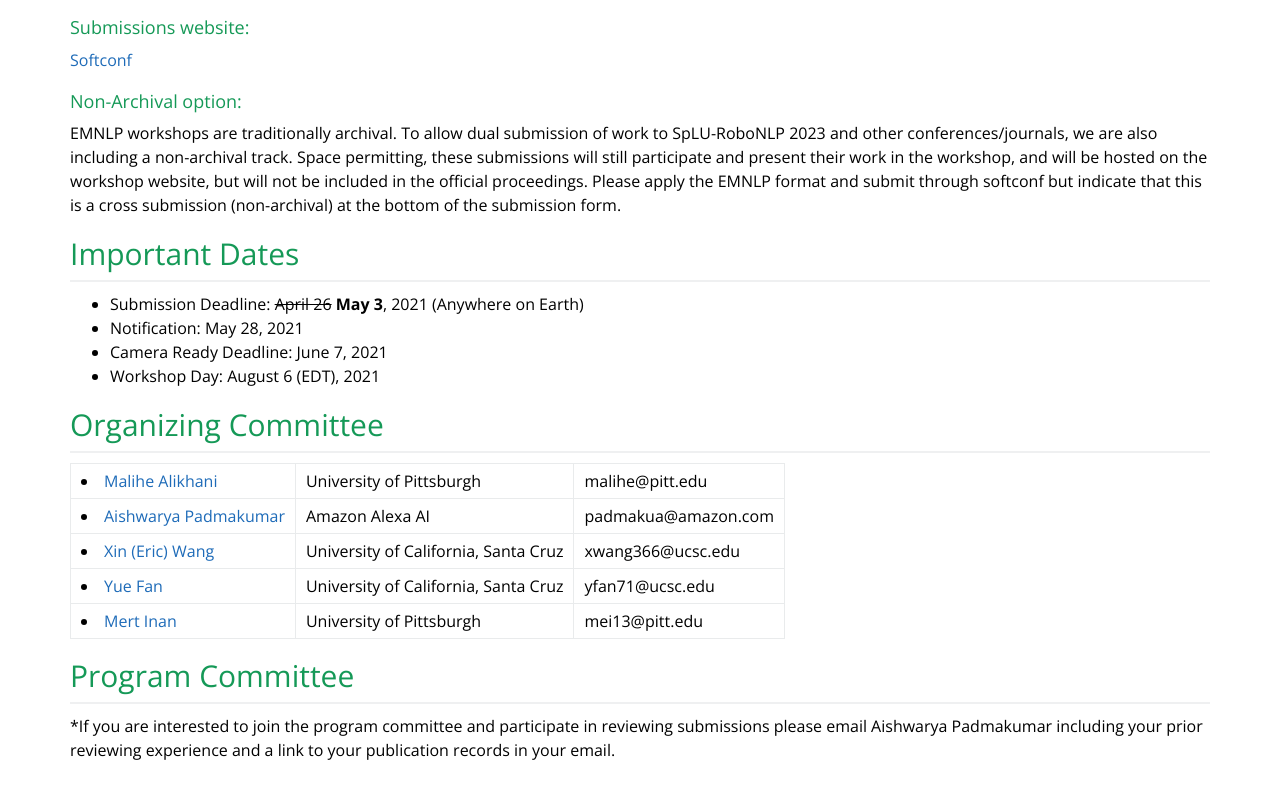
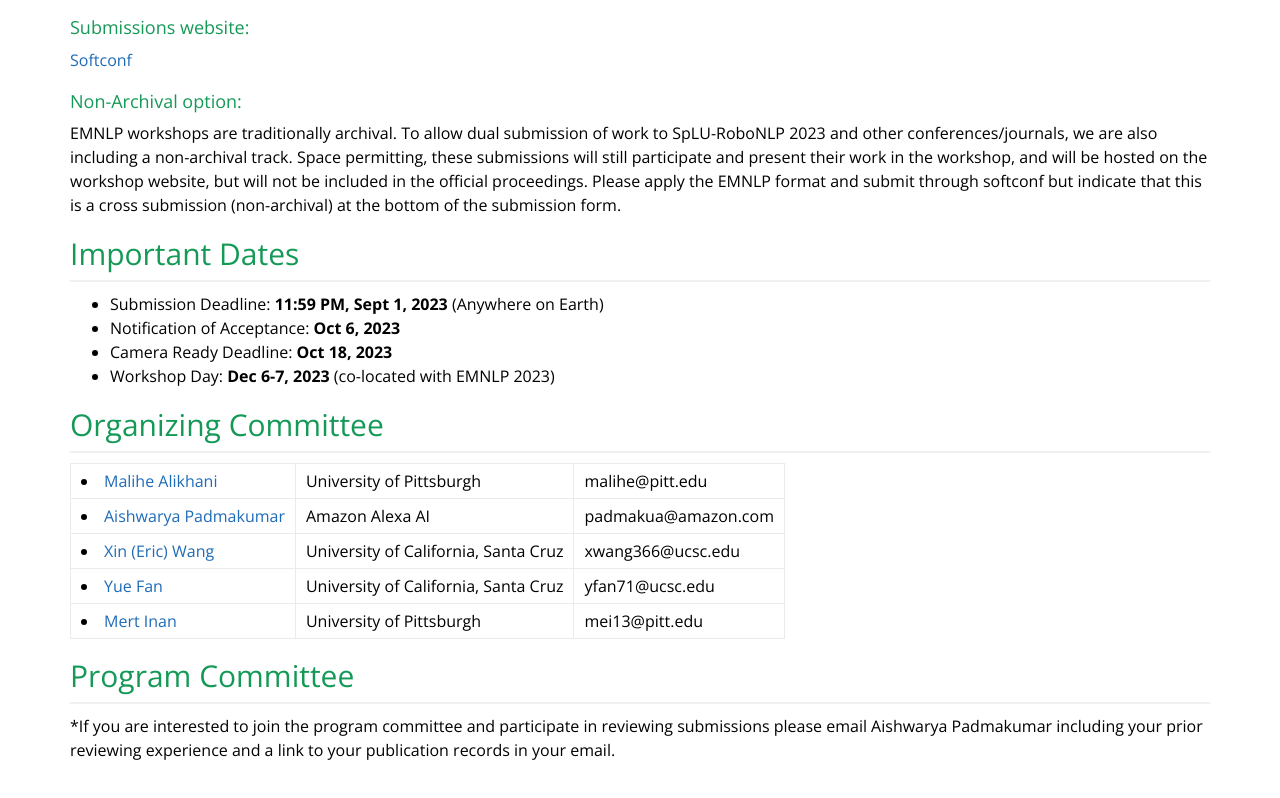
Before and after one commit to zhangyuejoslin/splu-robonlp-2024.github.io, a plain HTML site: page index.html in a window 1280 px wide. Shown: the part 1383-2181 px from the top of the page. Drawn offline with nearby package versions, Linux system fonts and the light colour scheme.

Commit message:
date added

```diff
--- a/index.html
+++ b/index.html
@@ -170,10 +170,10 @@ Position statements describing previously unpublished work or demos: 4 pages exc
 
  <a id="important-dates" class="anchor" href="#accepted-papers" aria-hidden="true"><span class="octicon octicon-link"></span></a><h2>Important Dates</h2><hr/>
  <ul>
-  <li>Submission Deadline: <del>April 26</del> <b>May 3</b>, 2021 (Anywhere on Earth) </li>
-  <li>Notification: May 28, 2021</li>
-  <li>Camera Ready Deadline: June 7, 2021</li>
-  <li>Workshop Day: August 6 (EDT), 2021</li>
+  <li>Submission Deadline:  <b>11:59 PM, Sept 1, 2023</b> (Anywhere on Earth) </li>
+  <li>Notification of Acceptance: <b>Oct 6, 2023</b></li>
+  <li>Camera Ready Deadline: <b>Oct 18, 2023</b></li>
+  <li>Workshop Day: <b>Dec 6-7, 2023</b> (co-located with EMNLP 2023)</li>
  </ul>
 
  <a id="schedule" class="anchor" href="#schedule" aria-hidden="true"><span class="octicon octicon-link"></span></a>
```
